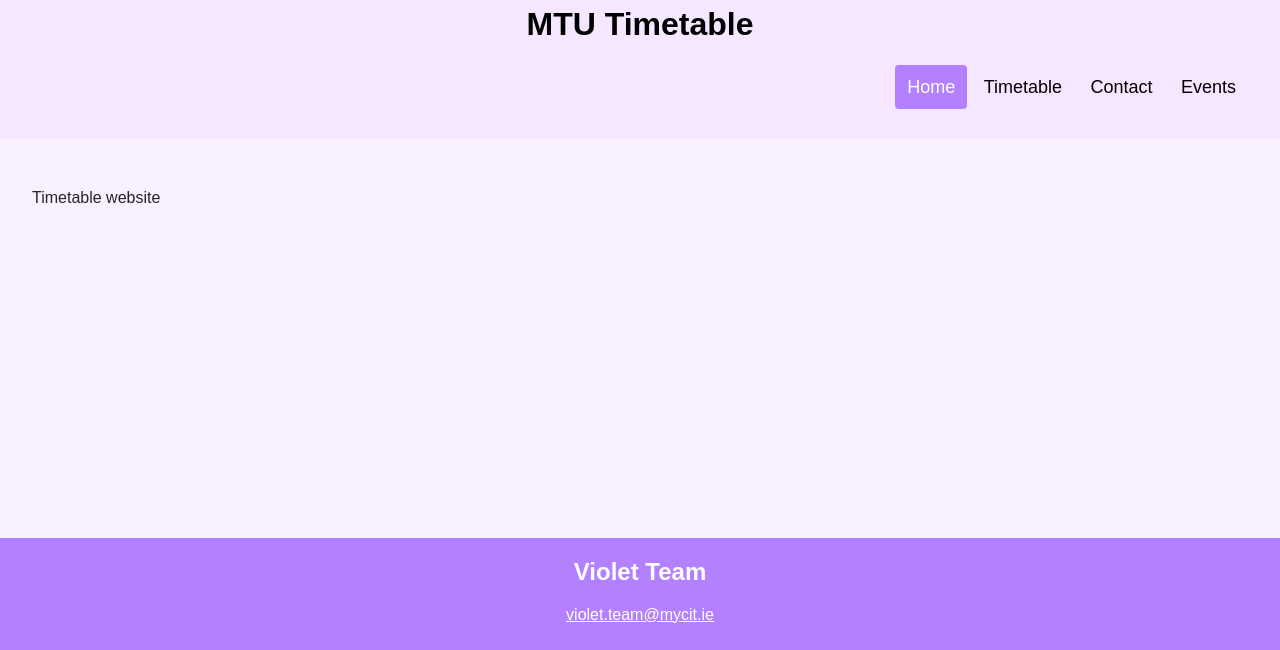
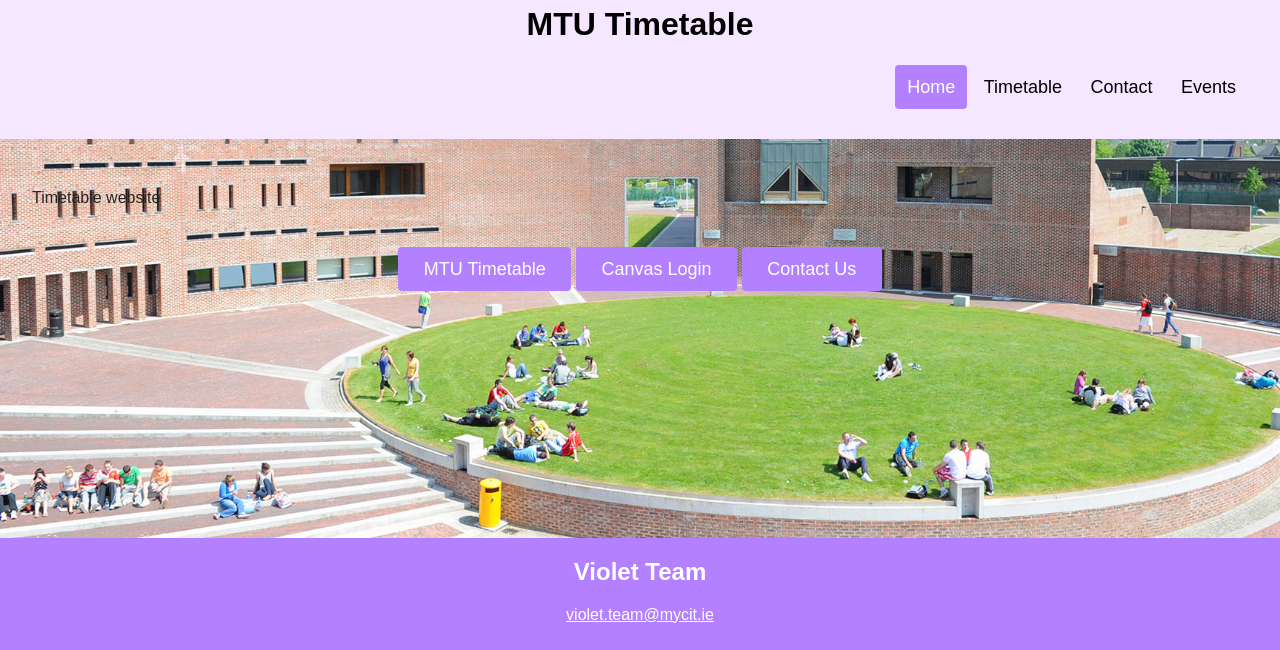
Before and after one commit to JaredWestley/Violet-Team, a plain HTML site: page index.html in a window 1280 px wide. Shown: the part 150-800 px from the top of the page. Drawn offline with Linux system fonts and the light colour scheme.

Commit message:
Homepage background + buttons

```diff
--- a/index.html
+++ b/index.html
@@ -11,7 +11,7 @@
 
 </head>
 
-<body>
+<body id="background-image">
 
     <div id="topper">
 
@@ -34,7 +34,13 @@
             <div class="main">Timetable website</div>
         </main>
 
-        <div id="pusher"></div>
+
+
+        <div class="bottom-button">
+            <a class="canvas-button" href="timetable.html">MTU Timetable</a>
+            <a class="canvas-button" href="https://cit.instructure.com/">Canvas Login</a>
+            <a class="canvas-button" href="contact.html">Contact Us</a>
+        </div>
 
     </div>
 
--- a/style.css
+++ b/style.css
@@ -244,8 +244,6 @@ div.button.timetable {
 
 div.bottom-button {
     text-align: center;
-    margin-top: 2rem;
-    margin-bottom: 4rem;
 }
 
 .transparent_button {
@@ -318,3 +316,24 @@ form  {
     margin-right: auto;
     text-align: center;
 }
+
+.index-img {
+    width: 100%;
+    height: 420px;
+}
+
+#background-image {
+    background: url(images/MTU_background.jpeg) no-repeat center center fixed;
+    -webkit-background-size: cover;
+    -moz-background-size: cover;
+    -o-background-size: cover;
+    background-size: cover;
+}
+
+/* div.index-button {
+    margin: 0;
+    position: absolute;
+    top: 50%;
+    transform: translateY(-50%);
+    padding-left: 40.7%;
+} */
```
Also changed, not shown: images/MTU_background.jpeg (added).
